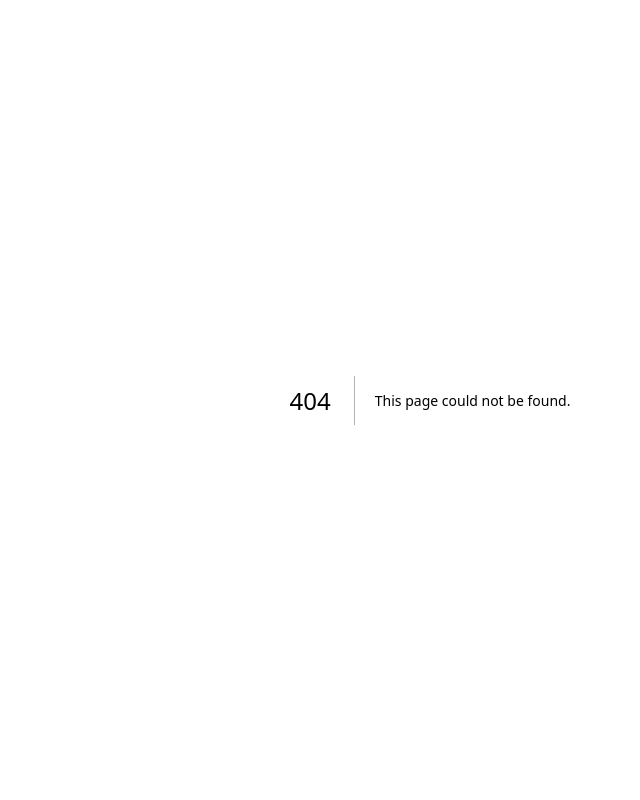
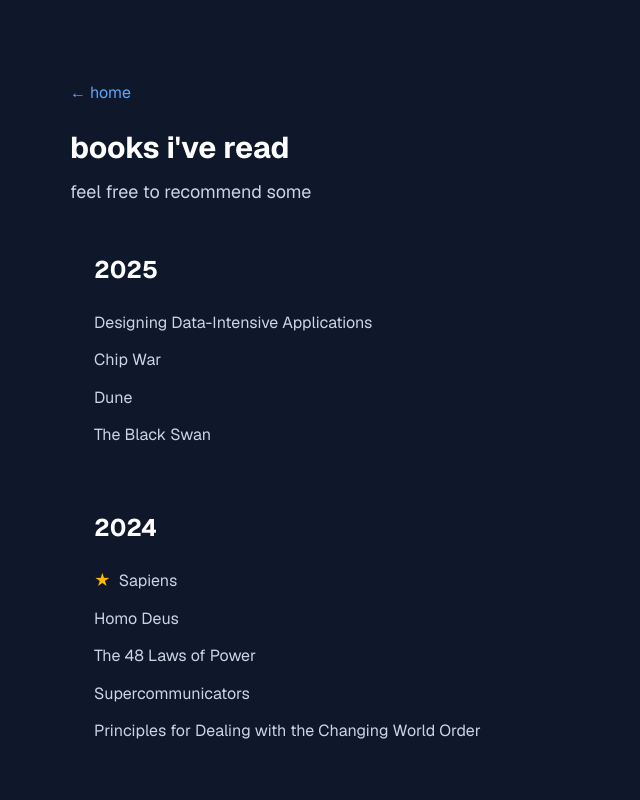
Before and after one commit to kmart8/kmart8.github.io, a Next.js app in the folder kevin-martin-site/: page /books in a window 1280 px wide. Before the commit this address had no page. Shown: the top 800 px of the page, without its empty margins (210-850 px from the left). Built offline with nearby package versions, Linux system fonts and the light colour scheme.

Commit message:
Refactor project structure and enhance content organization. Updated TODO list with new features, added a new Books page, and modified existing components for improved layout and accessibility. Changed blog description for clarity.

```diff
--- a/kevin-martin-site/src/app/blog/page.tsx
+++ b/kevin-martin-site/src/app/blog/page.tsx
@@ -19,7 +19,7 @@ export default function BlogPage() {
           </Link>
           <h1 className="text-3xl font-bold text-white mb-4">Blog</h1>
           <p className="text-gray-300">
-            Thoughts on technology, productivity, and building things that matter.
+            a place for my thoughts
           </p>
         </div>
 
--- a/kevin-martin-site/src/app/reading/page.tsx
+++ b/kevin-martin-site/src/app/books/page.tsx
@@ -1,11 +1,11 @@
 import ReadingPage from '@/components/ReadingPage';
-import { readingData } from '@/data/reading';
+import { readingData } from '@/data/books';
 
-export default function Reading() {
+export default function Books() {
   return (
     <ReadingPage
       title="books i've read"
-      subtitle="let me hear recommendations"
+      subtitle="feel free to recommend some"
       years={readingData}
     />
   );
--- a/kevin-martin-site/src/app/page.tsx
+++ b/kevin-martin-site/src/app/page.tsx
@@ -25,16 +25,11 @@ export default function Home() {
 
         {/* Notes */}
         <section className="mb-12">
-          <h2 className="text-lg font-semibold text-white mb-4">Notes</h2>
+          <h2 className="text-lg font-semibold text-white mb-4">Etc.</h2>
           <div className="space-y-3">
             <div>
-              <a href="/reading" className="text-gray-300 hover:text-white">
-                reading
-              </a>
-            </div>
-            <div>
-              <a href="#" className="text-gray-300 hover:text-white">
-                boston [soon]
+              <a href="/books" className="text-gray-300 hover:text-white">
+                books
               </a>
             </div>
           </div>
--- a/kevin-martin-site/src/components/ReadingPage.tsx
+++ b/kevin-martin-site/src/components/ReadingPage.tsx
@@ -1,5 +1,5 @@
 import Link from 'next/link';
-import { ReadingYear } from '@/data/reading';
+import { ReadingYear } from '@/data/books';
 
 interface ReadingPageProps {
   title: string;
@@ -9,43 +9,39 @@ interface ReadingPageProps {
 
 export default function ReadingPage({ title, subtitle, years }: ReadingPageProps) {
   return (
-    <div className="min-h-screen bg-gray-900 text-gray-100">
-      <div className="max-w-2xl mx-auto px-6 py-16">
+    <div className="min-h-screen bg-slate-900 text-slate-100">
+      <div className="max-w-3xl mx-auto px-6 py-20">
         {/* Header */}
-        <div className="mb-8">
-          <h1 className="text-2xl font-semibold text-white mb-2">{title}</h1>
-          <Link href="/" className="text-gray-400 hover:text-white">
+        <div className="mb-12">
+          <Link href="/" className="text-slate-400 hover:text-slate-200 mb-6 inline-block">
             ← home
           </Link>
-        </div>
-
+          <h1 className="text-3xl font-bold text-white mb-3">{title}</h1>
           {subtitle && (
-          <p className="text-gray-300 mb-12">
+            <p className="text-slate-300 text-lg">
               {subtitle}
             </p>
           )}
+        </div>
 
         {/* Years */}
+        <div className="space-y-16">
           {years.map((yearData) => (
-          <section key={yearData.year} className="mb-12">
-            <h2 className="text-xl font-semibold text-white mb-6">{yearData.year}</h2>
+            <section key={yearData.year} className="pl-6">
+              <h2 className="text-2xl font-bold text-white mb-6">{yearData.year}</h2>
 
-            <div className="space-y-1">
+              <div className="space-y-3">
                 {yearData.books.map((book, bookIndex) => (
-                <div key={bookIndex} className="text-gray-400">
-                  {book.starred && "★"}
-                  {book.title}
+                  <div key={bookIndex} className="flex items-center text-slate-300">
+                    {book.starred && (
+                      <span className="text-amber-400 mr-2">★</span>
+                    )}
+                    <span className="flex-1">{book.title}</span>
                   </div>
                 ))}
               </div>
             </section>
           ))}
-
-        {/* Footer */}
-        <div className="mt-12">
-          <Link href="/" className="text-gray-400 hover:text-white">
-            ← home
-          </Link>
         </div>
       </div>
     </div>
--- a/kevin-martin-site/src/data/blog.ts
+++ b/kevin-martin-site/src/data/blog.ts
@@ -42,7 +42,7 @@ and run 3x per week, and plan to continue that for the foreseeable future.  I am
 This makes it easy to track my progress in these areas and see how I'm doing.  Perhaps I'll write another blog post about how I use it in detail.
 
 ### Learning
-Measuring time spent studying or books read - I need to make more progress here.  I've included a [reading](/reading) section of this site to help me track my progress for books read, but still figuring
+Measuring time spent studying or books read - I need to make more progress here.  I've included a [books](/books) section of this site to help me track my progress for books read, but still figuring
 out a good way to measure time spent studying.  One thing I do to help myself read more is always listen to audiobooks on the commute to work.
 
 ### Habits
@@ -61,7 +61,7 @@ There's an important caveat: not everything that can be measured should be measu
 
 There is an interesting phenomenon called [Goodhart's Law](https://en.wikipedia.org/wiki/Goodhart%27s_law), which I find to be true in many cases.  I see it happen all the time, both
 in the professional world and in personal life.  In my own life, there have been times where I've gotten so caught up in the numbers that I've lost sight of the actual goal.
-This is a reminder that we should be careful about the metrics we choose to track, and not get too caught up in the numbers.  I'll have to keep this in mind as I develop my measurement system(s).
+This is a reminder that we should be careful about the metrics we choose to track.  I'll have to keep this in mind as I develop my measurement system(s).
 
 ## Getting Started
 
```
Also changed, not shown: kevin-martin-site/src/data/books.ts (renamed from kevin-martin-site/src/data/reading.ts), 1 other file (tests, documents, lock files or other folders). Lines whose indentation alone changed are shown as unchanged.
